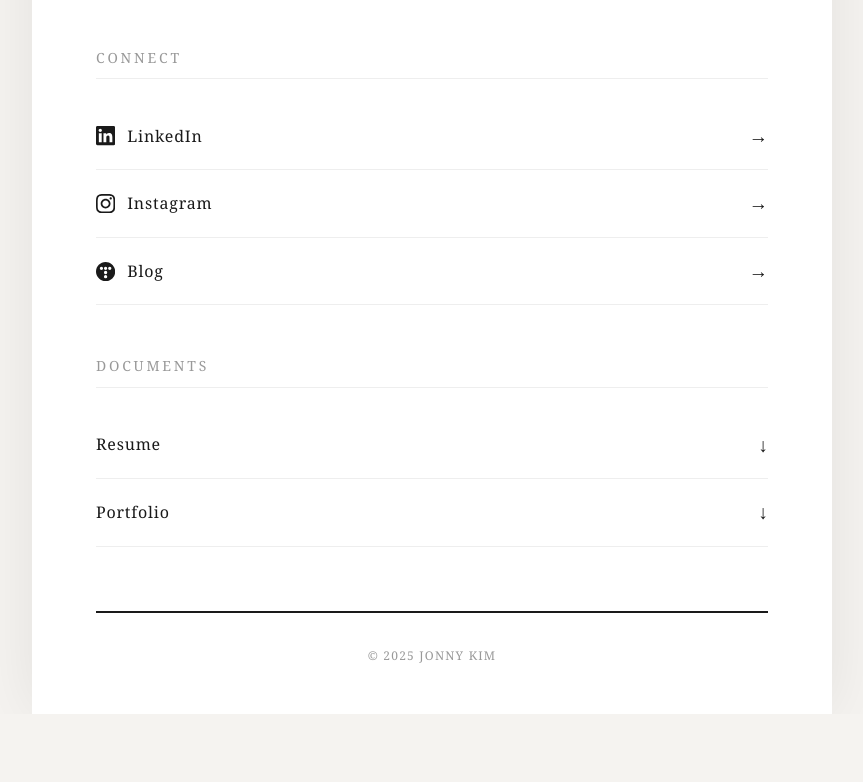
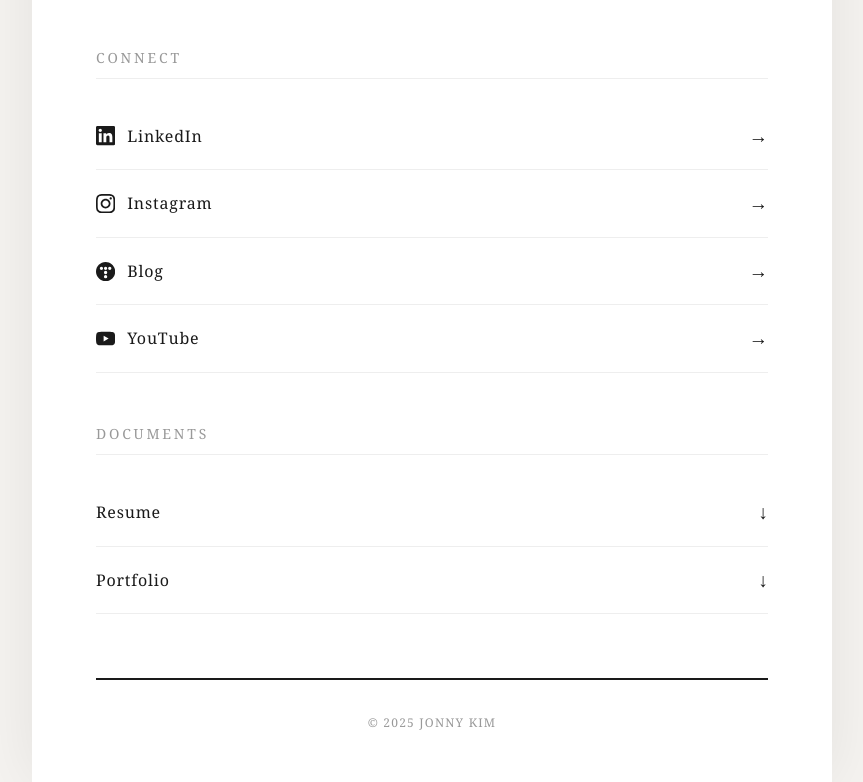
Before and after one commit to Hyunj5ng/jonny-kim-web, a website: page index.html in a window 1280 px wide. Shown: the part 1525-2307 px from the top of the page, without its empty margins (208-1071 px from the left). Before the commit the page ends 2239 px from the top, so only its background shows below. Drawn offline with Linux system fonts and the light colour scheme.

Commit message:
Connect 섹션에 YouTube 링크 및 아이콘 추가
Co-Authored-By: Claude Opus 4.5 <noreply@anthropic.com>

```diff
--- a/index.html
+++ b/index.html
@@ -99,6 +99,11 @@
             <span class="link-label">Blog</span>
             <span class="arrow">&rarr;</span>
           </a>
+          <a href="https://www.youtube.com/@hyunjongkim8415" target="_blank" rel="noopener">
+            <svg class="icon" viewBox="0 0 24 24" fill="currentColor"><path d="M23.498 6.186a3.016 3.016 0 0 0-2.122-2.136C19.505 3.545 12 3.545 12 3.545s-7.505 0-9.377.505A3.017 3.017 0 0 0 .502 6.186C0 8.07 0 12 0 12s0 3.93.502 5.814a3.016 3.016 0 0 0 2.122 2.136c1.871.505 9.376.505 9.376.505s7.505 0 9.377-.505a3.015 3.015 0 0 0 2.122-2.136C24 15.93 24 12 24 12s0-3.93-.502-5.814zM9.545 15.568V8.432L15.818 12l-6.273 3.568z"/></svg>
+            <span class="link-label">YouTube</span>
+            <span class="arrow">&rarr;</span>
+          </a>
         </nav>
       </section>
 
```
